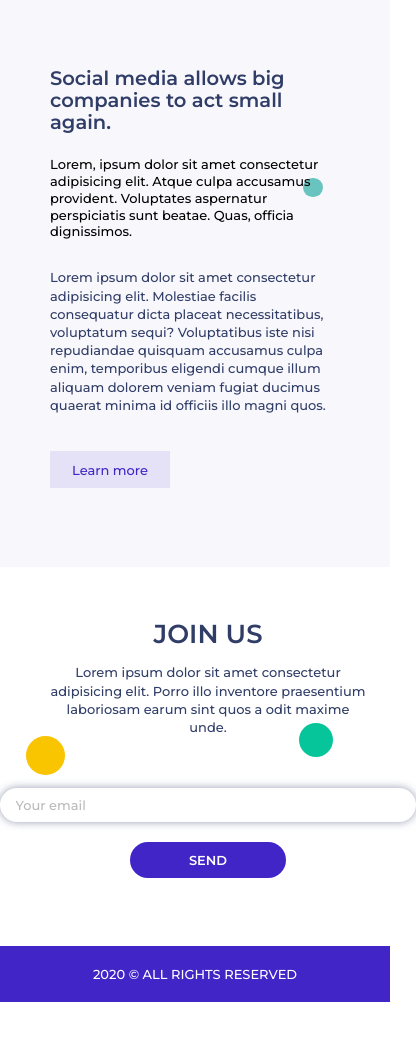
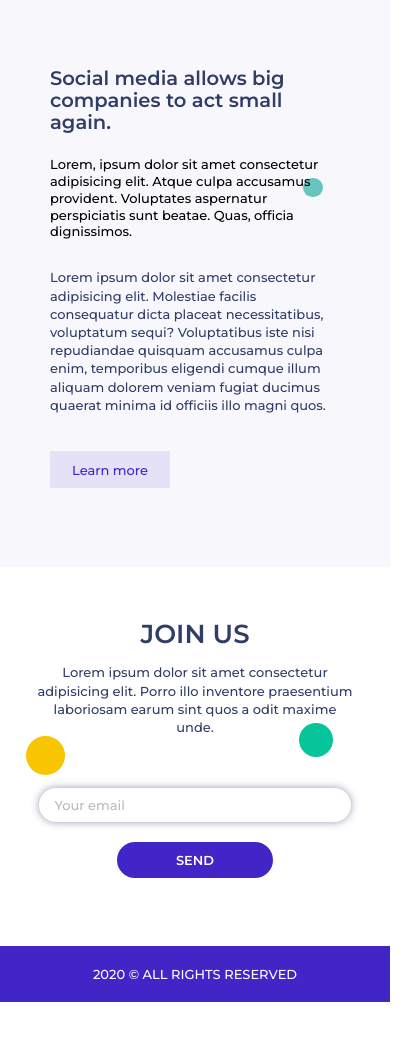
Before and after one commit to Bartek532/company-website-prototype, a plain HTML site: page index.html in a window 390 px wide. Shown: the part 3247-4287 px from the top of the page, 416 px wide, since content can reach past the window. Drawn offline with nearby package versions, Linux system fonts and the light colour scheme; a web font is replaced by a local one.

Commit message:
fix input

```diff
--- a/CSS/Contact/contact.scss
+++ b/CSS/Contact/contact.scss
@@ -26,7 +26,7 @@
 		border-radius: 40px;
 		margin: 3rem 0 0.6rem 0;
 		box-shadow: 0 0 8px $main-color;
-		width: 32rem;
+		width: 30rem;
 		position: relative;
 		z-index: 2;
 
@@ -86,6 +86,7 @@ footer {
 		flex-flow: column wrap;
 		box-shadow: none;
 		align-items: center;
+		width: 24rem;
 
 		input,
 		input:focus {
```
Also changed, not shown: CSS/main.css, 1 other file.
